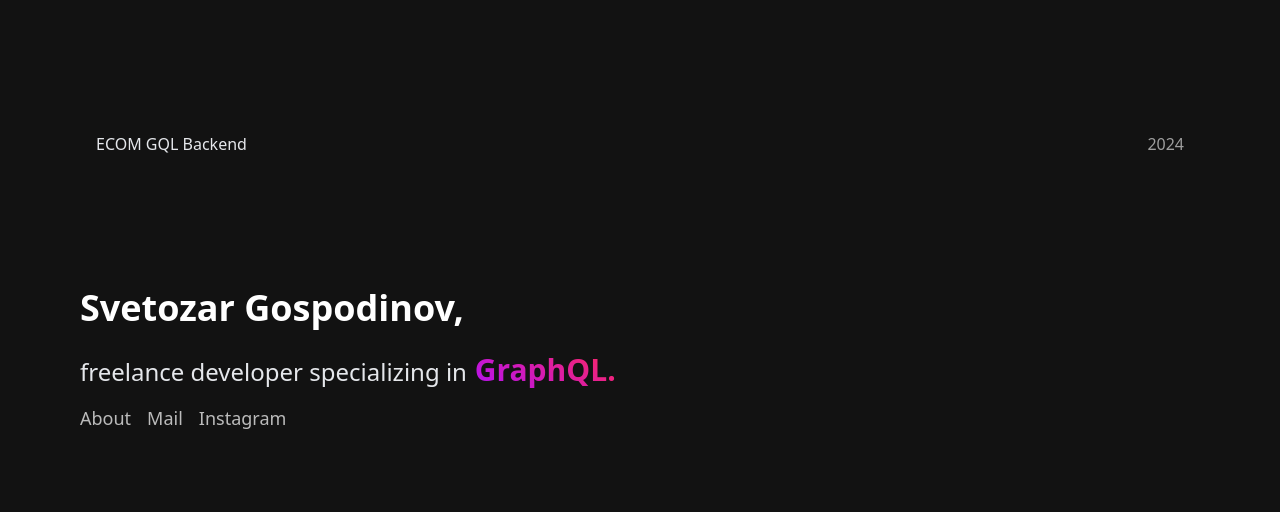
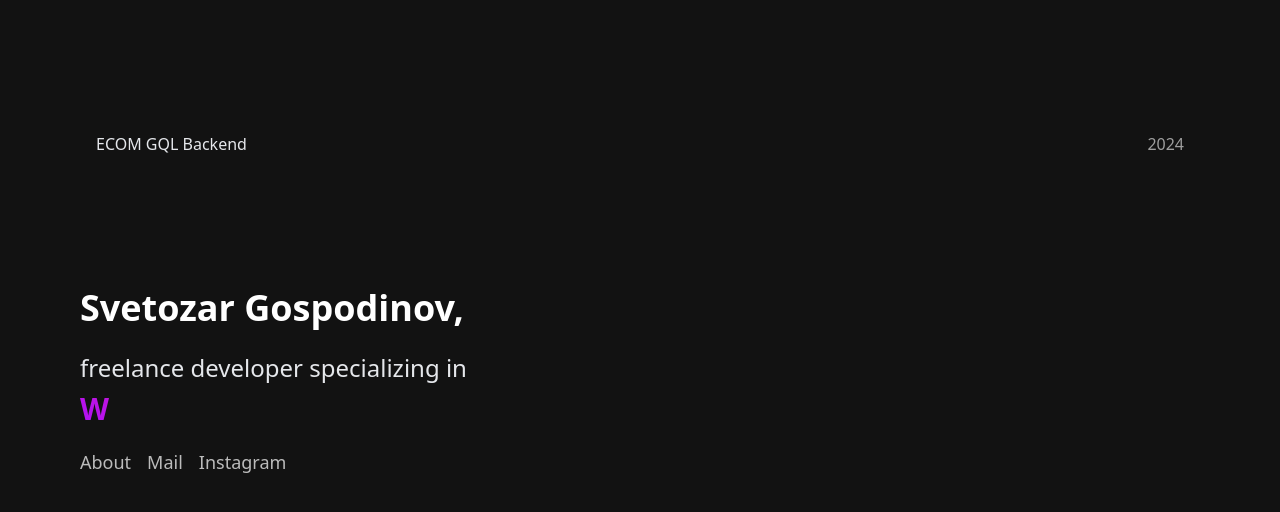
Before and after one commit to svetozar12/portfolio, a Next.js app: page / in a window 1280 px wide. Shown: the top 512 px of the page. Built offline with nearby package versions, Linux system fonts and the light colour scheme.

Commit message:
some improvements

```diff
--- a/src/components/OverView.tsx
+++ b/src/components/OverView.tsx
@@ -2,6 +2,7 @@ import React from "react";
 import Links from "./Links";
 import styles from "./style.module.css";
 import useIsMobile from "../hooks/useIsMobile";
+import TypingEffect from "@/components/TypingEffect/TypingEffect";
 
 interface IOverview {
   activeItem: JSX.Element | null;
@@ -20,21 +21,6 @@ const Overview: React.FC<IOverview> = ({ activeItem }) => {
   const subTitle = (
     <span className="text-gray-200 text-lg sm:text-xl md:text-xl lg:text-2xl">
       freelance developer specializing in
-    </span>
-  );
-
-  const accent = (
-    <span
-      className="font-bold text-xl sm:text-xl md:text-2xl lg:text-3xl"
-      style={{
-        backgroundImage: "linear-gradient(214deg, #ff285c, #b010fb)",
-        backgroundClip: "text",
-        WebkitBackgroundClip: "text",
-        color: "transparent",
-      }}
-    >
-      {" "}
-      GraphQL.
     </span>
   );
 
@@ -61,7 +47,7 @@ const Overview: React.FC<IOverview> = ({ activeItem }) => {
         <br />
         <div>
           {subTitle}
-          {accent}
+          <TypingEffect />
         </div>
         <Links />
       </div>
--- /dev/null
+++ b/src/components/TypingEffect/TypingEffect.tsx
@@ -0,0 +1,61 @@
+import React, { useState, useEffect } from "react";
+import styles from "./style.module.css";
+
+const TypingEffect = () => {
+  const words = ["Graphql", "Freelancing", "Web Development"];
+  const [currentWordIndex, setCurrentWordIndex] = useState(0);
+  const [displayedText, setDisplayedText] = useState("");
+  const [isDeleting, setIsDeleting] = useState(false);
+  const typingSpeed = 105; // larger is slower
+  const deletingSpeed = 70 - words[currentWordIndex].length; // larger is slower
+
+  const gradients = [
+    "linear-gradient(135deg, #ff1e56, #ff073a 40%, #000000 100%)",
+    "linear-gradient(135deg, #00ff85, #00ff1e 40%, #001100 100%)",
+    "linear-gradient(214deg, #ff285c, #b010fb)",
+  ];
+  useEffect(() => {
+    const handleTyping = () => {
+      const currentWord = words[currentWordIndex];
+      setDisplayedText((prev) => {
+        if (isDeleting) {
+          return currentWord.substring(0, prev.length - 1);
+        } else {
+          return currentWord.substring(0, prev.length + 1);
+        }
+      });
+
+      if (!isDeleting && displayedText === currentWord) {
+        setTimeout(() => setIsDeleting(true), 1000); // Pause before deleting
+      } else if (isDeleting && displayedText === "") {
+        setIsDeleting(false);
+        setCurrentWordIndex((prev) => (prev + 1) % words.length); // Move to next word
+      }
+    };
+
+    const timer = setTimeout(
+      handleTyping,
+      isDeleting ? deletingSpeed : typingSpeed,
+    );
+    return () => clearTimeout(timer);
+  }, [displayedText, isDeleting, typingSpeed, currentWordIndex]);
+
+  return (
+    <div
+      className={styles["typed-text"]}
+      style={{
+        backgroundImage: gradients[currentWordIndex],
+        backgroundClip: "text",
+        WebkitBackgroundClip: "text",
+        color: "transparent",
+      }}
+    >
+      <span className="font-bold text-xl sm:text-xl md:text-2xl lg:text-3xl">
+        {displayedText}
+      </span>
+      <span className={styles["blinking-cursor"]}>|</span>
+    </div>
+  );
+};
+
+export default TypingEffect;
--- /dev/null
+++ b/src/components/TypingEffect/style.module.css
@@ -0,0 +1,20 @@
+.typing-container {
+    font-family: 'Courier', monospace;
+    font-size: 2rem;
+    white-space: nowrap;
+    overflow: hidden;
+    display: inline-block;
+}
+
+.blinking-cursor {
+    font-weight: bold;
+    font-size: 2rem;
+    margin-left: 2px;
+    animation: blink 1s step-end infinite;
+}
+
+@keyframes blink {
+    50% {
+        opacity: 0;
+    }
+}
```
Also changed, not shown: src/components/Home.tsx (+8 -0 lines), 2 other files (tests, documents, lock files or other folders).
